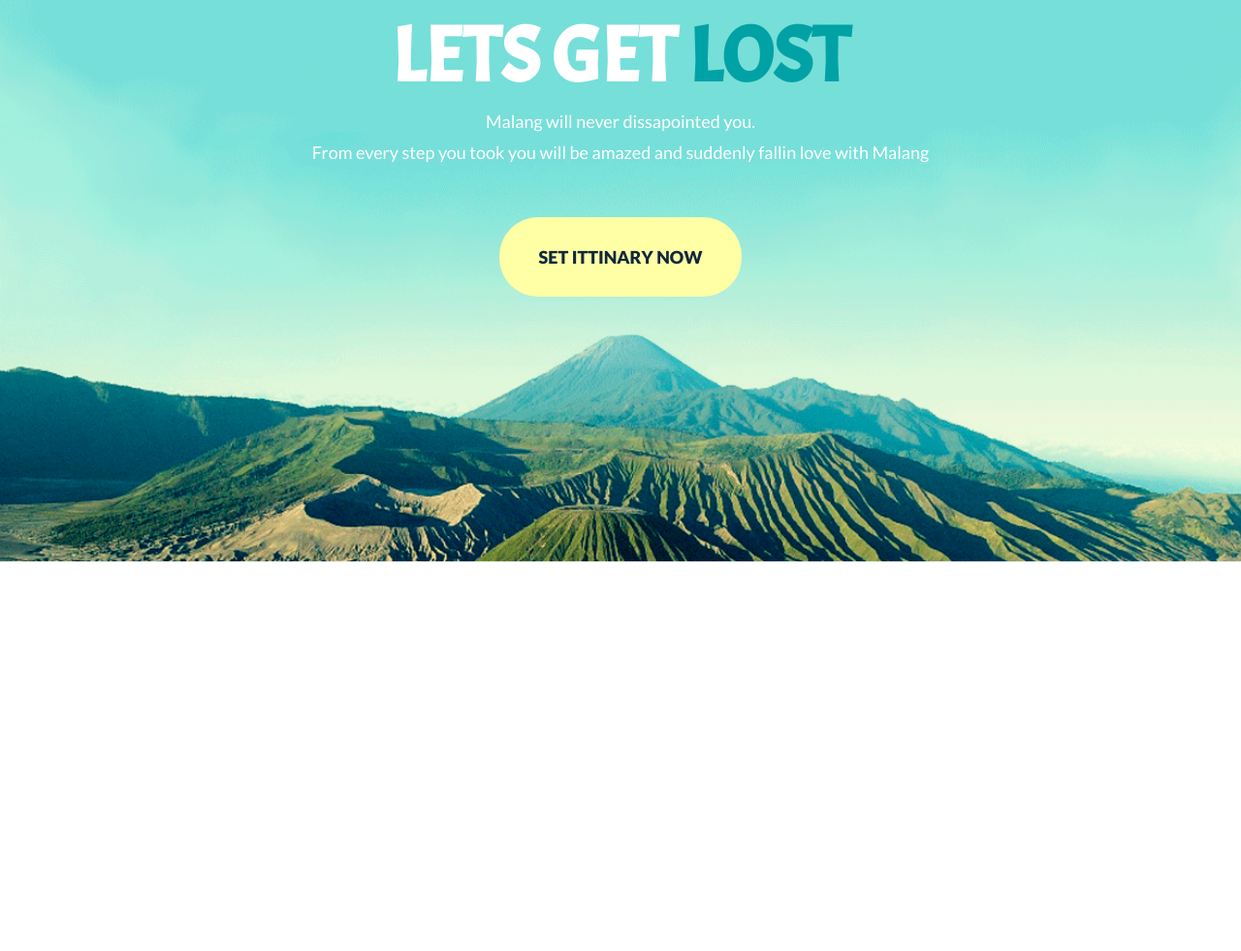
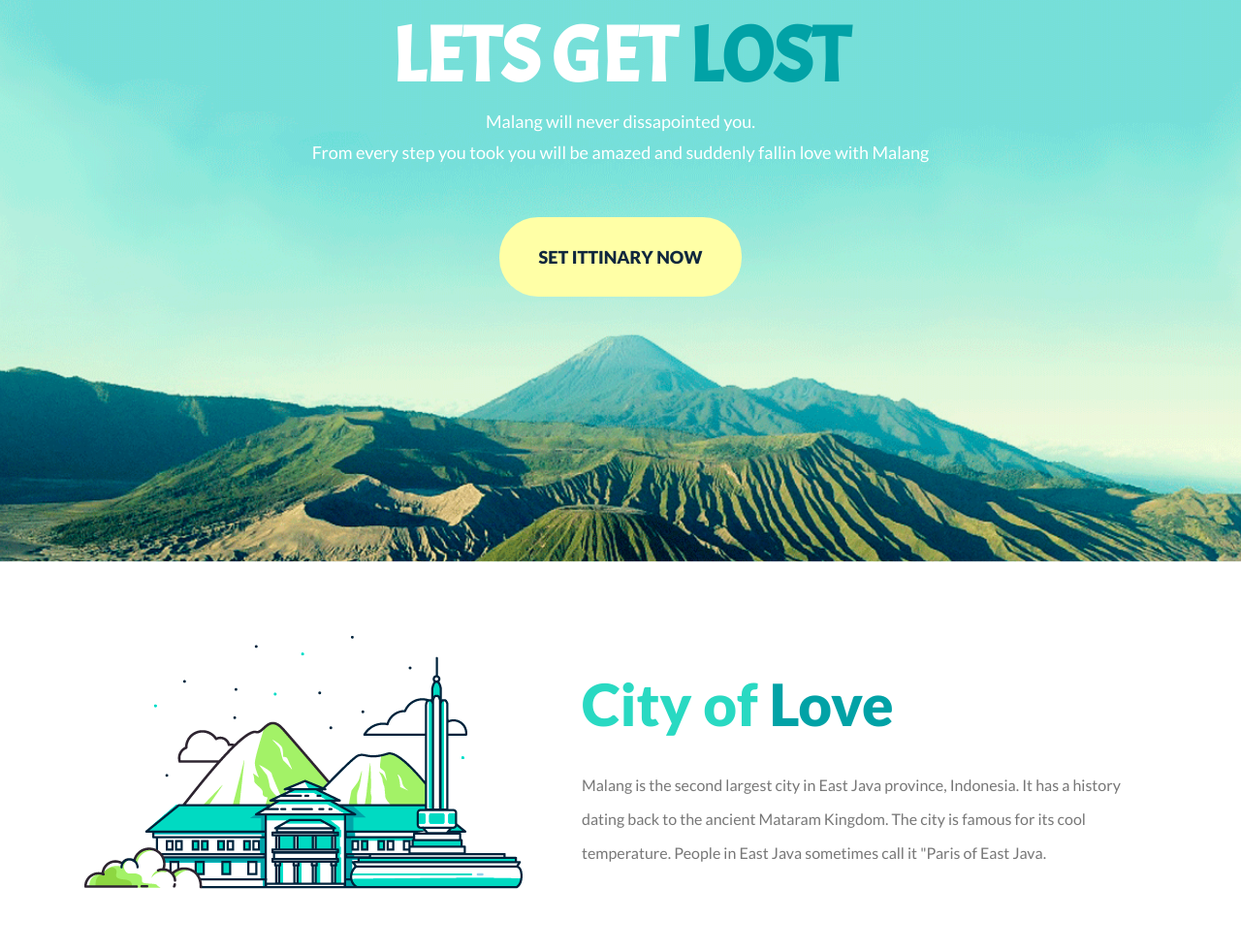
Before and after one commit to kirpun2011/yokngalam, a plain HTML site: page index.html in a window 1280 px wide. Shown: the part 220-1201 px from the top of the page at 97% size. Before the commit the page ends 800 px from the top, so only its background shows below. Drawn offline with Linux system fonts and the light colour scheme.

Commit message:
added new block

```diff
--- a/index.html
+++ b/index.html
@@ -41,5 +41,17 @@
         </section>
     </div>
 
+    <section class="about">
+        <!--<div class="opacity_block"></div>-->
+        <div class="wrapper">
+            <div class="about__img-wrapper">
+                <img class="about__img" src="img/about.png" alt="about image"/>
+            </div>
+            <div class="about__main">
+                <h2 class="about__title">City of <span>Love</span></h2>
+                <p class="about__desc">Malang is the second largest city in East Java province, Indonesia. It has a history dating back to the ancient Mataram Kingdom. The city is famous for its cool temperature. People in East Java sometimes call it "Paris of East Java.</p>
+            </div>
+        </div>
+    </section>
 </body>
 </html>
--- a/styles/main.less
+++ b/styles/main.less
@@ -6,13 +6,17 @@
   padding: 0;
 }
 
+span {
+  color: #01a2a6;
+}
+
 .bg-wrapper {
     background: url("../img/bg1.png") no-repeat center top / cover;
     height: 100vh;
 }
 
 .wrapper {
-  max-width: 1170px;
+  max-width: 1230px;
   margin: 0 auto;
 }
 
@@ -161,10 +165,6 @@
     }
   }
 
-  &__title span {
-    color: #01a2a6;
-  }
-
   // описание
   &__desc {
     .text-change (18px, regular, @text-color1, @font-family1);
@@ -199,9 +199,11 @@
     padding: 30px 40px;
     border-radius: 40px;
     cursor: pointer;
+    transition: 0.3s;
 
     &:hover {
-      background-color: darken(@btn-form-color, 9%);
+      background-color: @text-color2;
+      color: white;
     }
 
     @media (max-width: 364px) {
@@ -210,3 +212,50 @@
     }
   }
 }
+
+//
+// about
+// City Of Love
+//
+
+.opacity_block {
+  height: 45px;
+  max-width: 1230px;
+  margin: 0 auto;
+  margin-top: -45px;
+  background-color: #fff;
+  opacity: 0.9;
+  //border-top-left-radius: 7px;
+  //border-top-right-radius: 7px;
+}
+
+.about {
+  .wrapper {
+    display: flex;
+  }
+
+  &__img-wrapper {
+    margin-left: 5%;
+    margin-top: 75px;
+    margin-bottom: 5%;
+  }
+
+  &__img {
+    display: block;
+  }
+
+  &__main {
+    margin: 0 5%;
+  }
+
+  &__title {
+    .text-change (60px, regular, #29d9c2, @font-family1);
+    margin-top: 110px;
+    margin-bottom: 30px;
+  }
+
+  &__desc {
+    .text-change (16px, regular, @text-color-main, @font-family1);
+    line-height: 35px;
+  }
+}
```
Also changed, not shown: img/about.png (added), styles/main.css.
